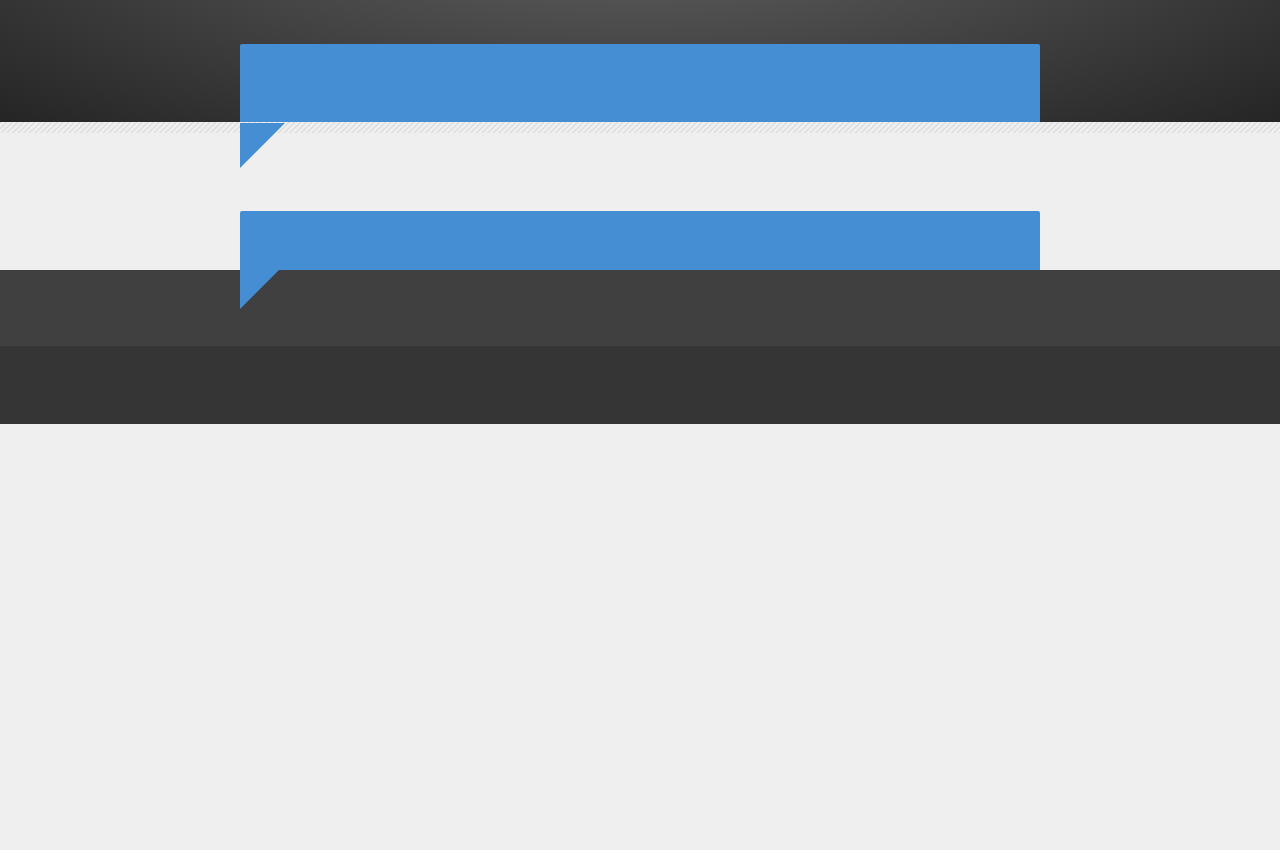
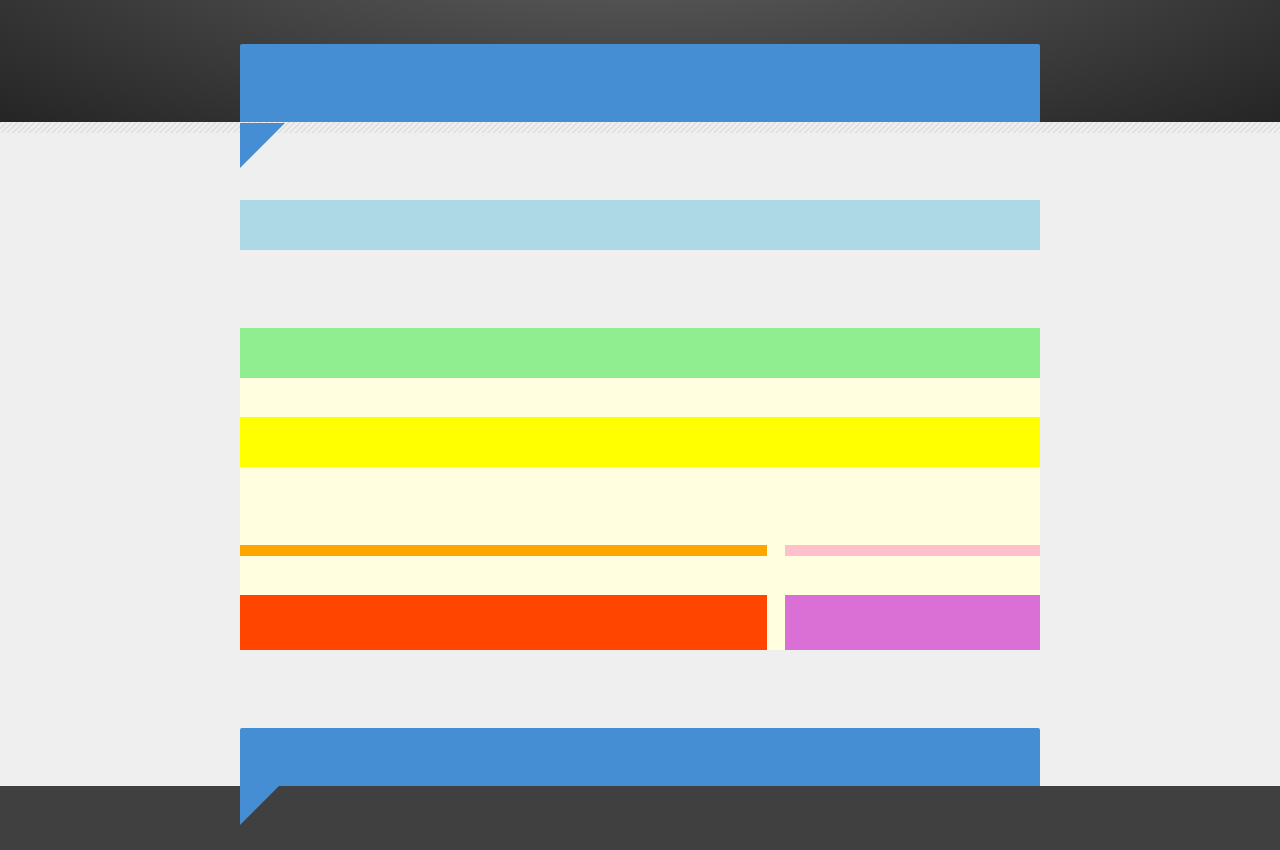
Before and after one commit to xurxe/Integrify-17-clone-react, a Gatsby site: page / in a window 1280 px wide. Shown: the part 320-1170 px from the top of the page. Before the commit the page ends 800 px from the top, so only its background shows below. Built offline with nearby package versions, Linux system fonts and the light colour scheme; Gatsby itself is replaced by a stand-in of ours.

Commit message:
Created main

```diff
--- a/src/components/layout.css
+++ b/src/components/layout.css
@@ -72,14 +72,7 @@ header {
 }
 
 main {
-    display: grid;
     grid-area: main;
-    grid-template-areas:
-        "mainA"
-        "mainB"
-        "mainC";
-    grid-template-columns: 1fr;
-    grid-template-rows: auto;
     width: 100%;
 }
 
--- a/src/components/layout.js
+++ b/src/components/layout.js
@@ -1,5 +1,8 @@
 import React from "react"
+// eslint-disable-next-line
 import layoutStyles from "./layout.css"
+import Main from "./main"
+
 
 export default ({children}) => (
     <div id="layout">
@@ -11,7 +14,7 @@ export default ({children}) => (
         <div id="top"></div>
         <div className="stripe-background"></div>
 
-        <main></main>
+        <Main></Main>
 
         <div id="bottom"></div>
         <div id="info"></div>
--- /dev/null
+++ b/src/components/main.css
@@ -0,0 +1,109 @@
+main {
+    display: grid;
+    grid-template-areas:
+        "mainA"
+        "mainB"
+        "mainC";
+    grid-template-columns: 1fr;
+    grid-template-rows: auto;
+    width: 100%;
+}
+
+#mainA {
+    background: lightblue;
+    min-height: 50px;
+
+    margin-top: calc(var(--longer-length) - var(--shorter-length));
+}
+
+.content1 {
+    display: grid;
+    grid-column-gap: var(--short-length);
+    grid-template-columns: 1fr 1fr 1fr 1fr;
+    grid-template-rows: auto;
+}
+
+#mainB {
+    background: lightgreen;
+    min-height: 50px;
+
+    margin-top: var(--longer-length);
+}
+
+.title2 {
+    display: grid;
+    grid-template-columns: 1fr auto 1fr;
+    grid-template-rows: var(--shorter-length);
+    width: 100%;
+}
+
+#mainC {
+    background: lightyellow;
+    min-height: 100px;
+
+    display: grid;
+    grid-column-gap: var(--short-length);
+    grid-template-areas:
+        "content2 content2 content2"
+        "title3 title3 title4"
+        "content3 content3 content4";
+    grid-template-columns: 1fr 1fr 1fr;
+    grid-template-rows: auto auto auto;
+    width: 100%;
+}
+
+.content2 {
+    background: yellow;
+    min-height: 50px;
+
+    display: grid;
+    grid-area: content2;
+    grid-column-gap: var(--short-length);
+    grid-template-columns: 1fr 1fr 1fr;
+    grid-template-rows: auto;
+    margin-bottom: var(--longer-length);
+    margin-top: var(--medium-length);
+    width: 100%;
+}
+
+.title3 {
+    background: orange;
+
+    display: grid;
+    grid-area: title3;
+    grid-template-columns: 1fr auto 1fr;
+    grid-template-rows: var(--shorter-length);
+    width: 100%;
+}
+
+.content3 {
+    background: orangered;
+
+    display: grid;
+    grid-area: content3;
+    grid-column-gap: var(--short-length);
+    grid-row-gap: calc(3*var(--short-length));
+    grid-template-columns: 1fr 1fr;
+    grid-template-rows: 1fr 1fr;
+    margin-top: var(--medium-length);
+    width: 100%;
+}
+
+.title4 {
+    background: pink;
+
+    display: grid;
+    grid-area: title4;
+    grid-template-columns: 1fr auto 1fr;
+    grid-template-rows: var(--shorter-length);
+    width: 100%;
+}
+
+.content4 {
+    background: orchid;
+
+    grid-area: content4;
+    height: 100%;
+    margin-top: var(--medium-length);
+    height: calc(100% - var(--medium-length));
+}
--- /dev/null
+++ b/src/components/main.js
@@ -0,0 +1,17 @@
+import React from "react"
+// eslint-disable-next-line
+import mainStyles from "./main.css"
+
+export default ({children}) => (
+    <main id="hello">
+        <div id="mainA" className="content1"></div>
+        <div id="mainB" className="title2"></div>
+        <div id="mainC">
+            <div class="content2"></div>
+            <div class="title3"></div>
+            <div class="content3"></div>
+            <div class="title4"></div>
+            <div class="content4"></div>
+        </div>
+    </main>
+)
```
